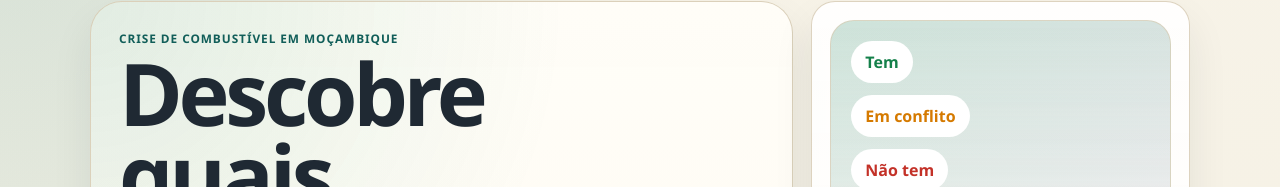
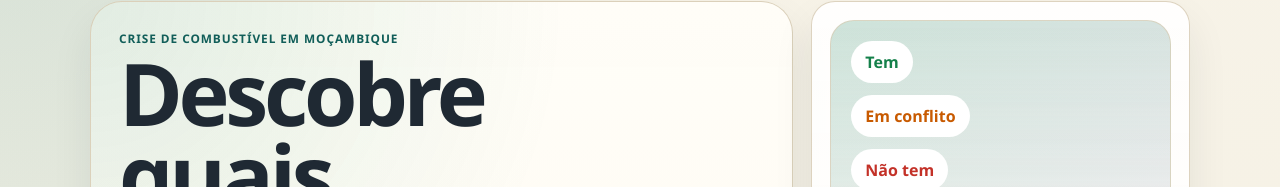
Before and after one commit to rogeriolam/combustivel-maputo, a Next.js app: page / in a window 1280 px wide. Shown: the part 95-282 px from the top of the page. Built offline with nearby package versions, Linux system fonts and the light colour scheme; no server answers; the database is empty.

Commit message:
Adjust conflict status color for better contrast

```diff
--- a/app/globals.css
+++ b/app/globals.css
@@ -11,7 +11,7 @@
   --accent-strong: #115e59;
   --status-available: #14804a;
   --status-unavailable: #c33128;
-  --status-conflict: #d57a00;
+  --status-conflict: #c85a00;
   --status-unknown: #73808c;
   --shadow: 0 20px 40px rgba(31, 41, 51, 0.08);
   --radius-lg: 24px;
```
